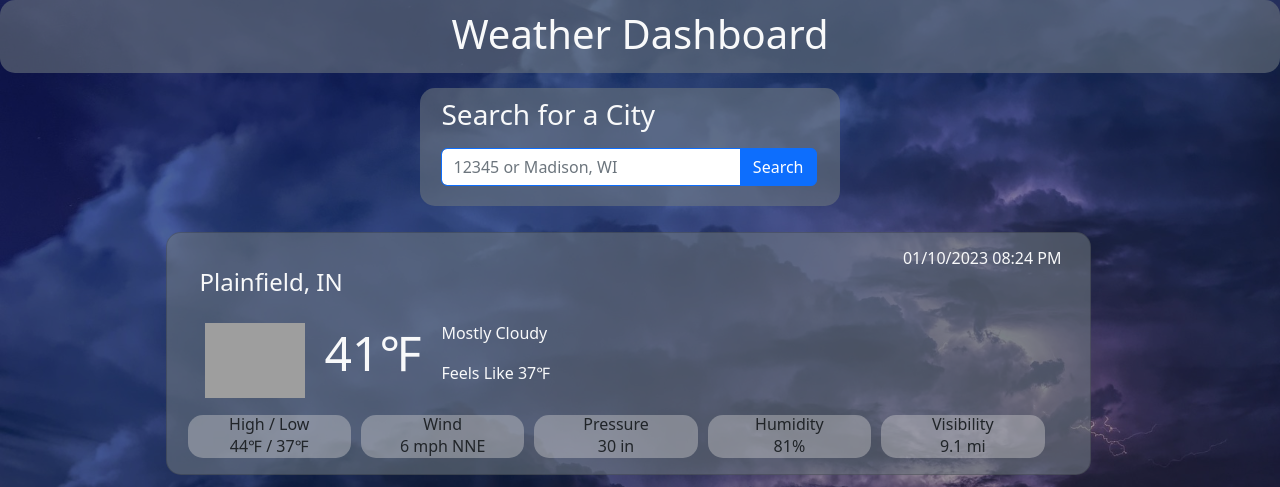
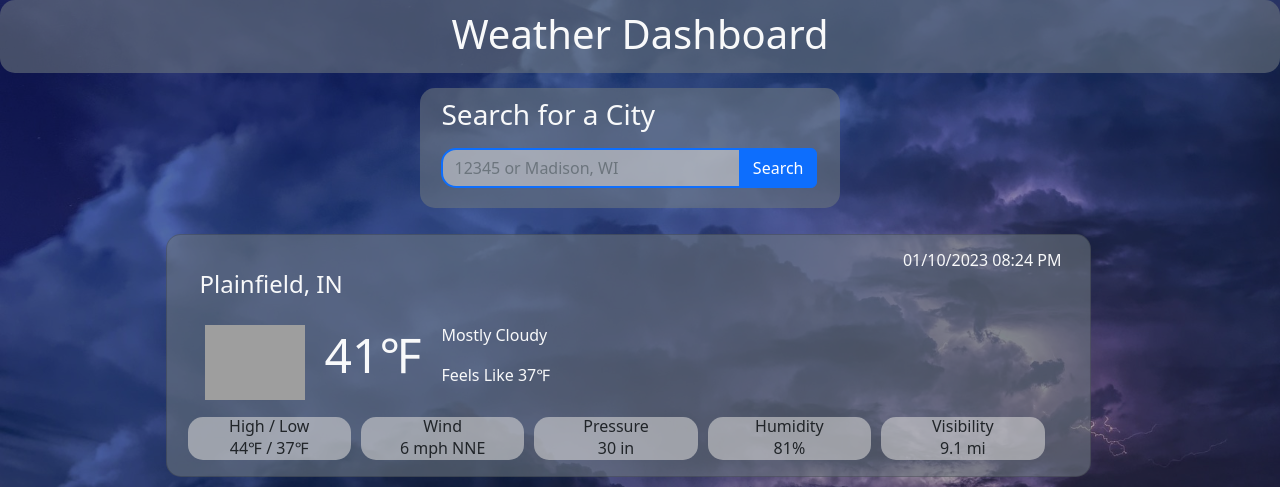
Before and after one commit to pbp66/simple-weather-dashboard, a plain HTML site: page index.html in a window 1280 px wide. Shown: the top 487 px of the page. Drawn offline with nearby package versions, Linux system fonts and the light colour scheme; grey boxes are pictures that could not be loaded.

Commit message:
adjusted more colors to fit with the dark and moody theme

```diff
--- a/assets/01-styles/style.css
+++ b/assets/01-styles/style.css
@@ -1,7 +1,7 @@
 html,
 body {
 	height: 100%;
-	backdrop-filter: brightness(60%);
+	backdrop-filter: brightness(65%);
 }
 
 html,
@@ -30,7 +30,7 @@ article {
 }
 
 .bg-light-custom {
-	background: rgba(211, 211, 211, 0.4);
+	background: rgba(211, 211, 211, 0.6);
 	border-radius: 15px;
 }
 
@@ -175,3 +175,7 @@ article {
 	margin-left: 1px;
 	padding-bottom: 20px;
 }
+
+#city-input {
+	border: solid 2px;
+}
--- a/index.html
+++ b/index.html
@@ -62,7 +62,7 @@
 						<input
 							type="text"
 							placeholder="12345 or Madison, WI"
-							class="form-control border-primary"
+							class="form-control border-primary bg-light-custom"
 							id="city-input"
 						/>
 						<button
```
